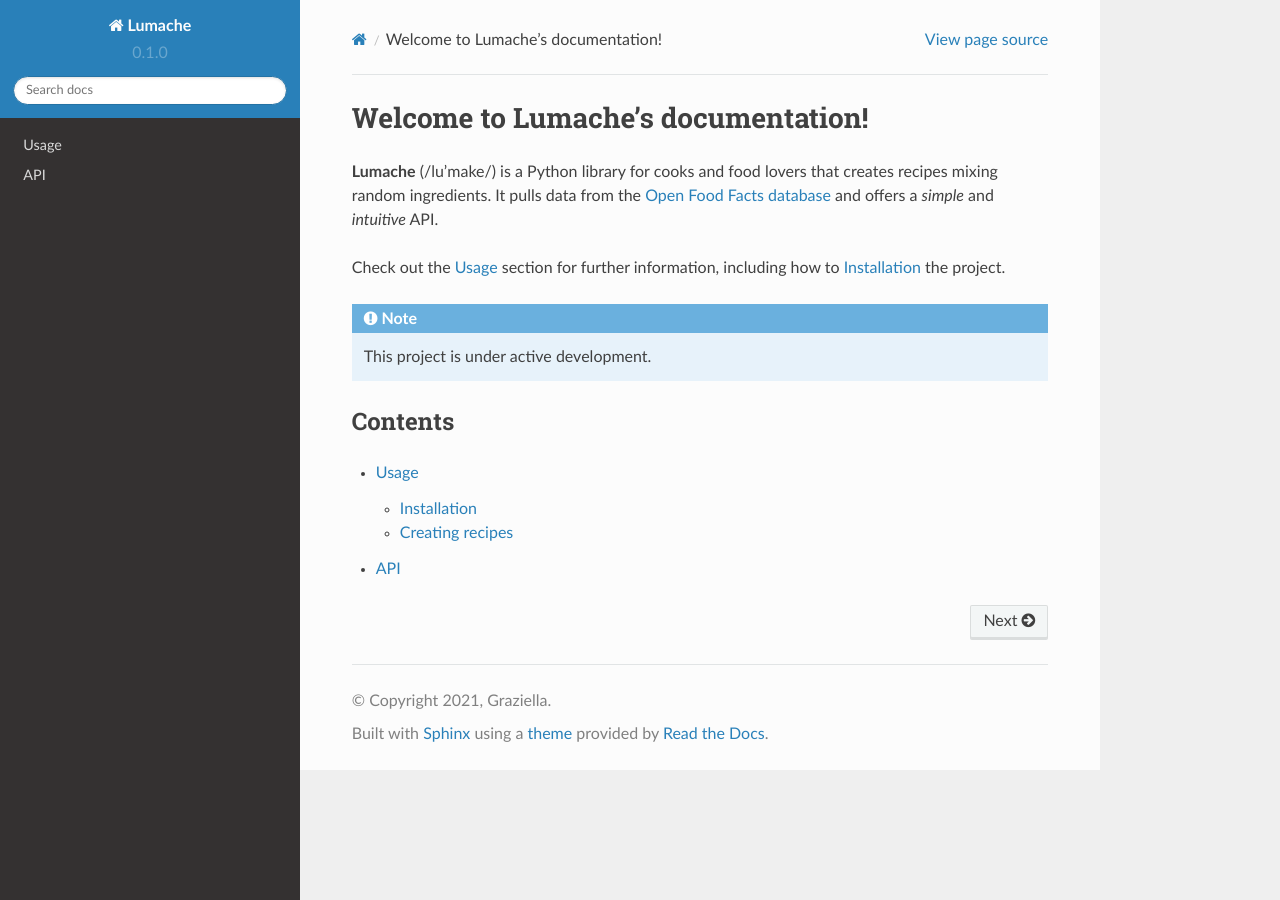
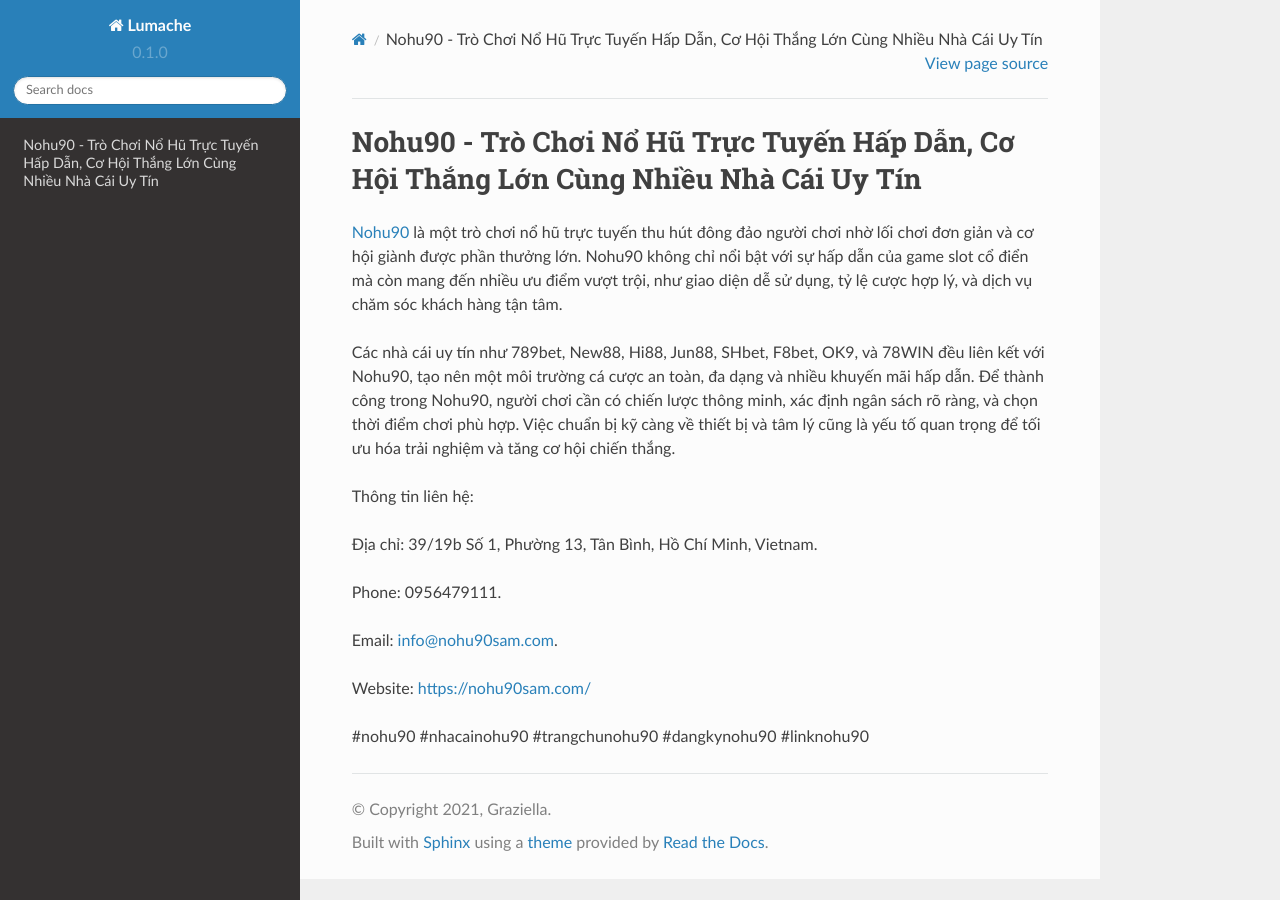
Before and after one commit to luongchanvien962/nohu90samcom, a Sphinx documentation site: the page built from docs/source/index.rst, in a window 1280 px wide. Built offline with Sphinx 7.4.7 and the Read the Docs theme 2.0.0, drawn with Linux system fonts in a browser that asks for light colours.

Commit message:
Update index.rst

```diff
--- a/docs/source/index.rst
+++ b/docs/source/index.rst
@@ -1,22 +1,18 @@
-Welcome to Lumache's documentation!
+Nohu90 - Trò Chơi Nổ Hũ Trực Tuyến Hấp Dẫn, Cơ Hội Thắng Lớn Cùng Nhiều Nhà Cái Uy Tín
 ===================================
 
-**Lumache** (/lu'make/) is a Python library for cooks and food lovers
-that creates recipes mixing random ingredients.
-It pulls data from the `Open Food Facts database <https://world.openfoodfacts.org/>`_
-and offers a *simple* and *intuitive* API.
+`Nohu90 <https://nohu90sam.com/>`_ là một trò chơi nổ hũ trực tuyến thu hút đông đảo người chơi nhờ lối chơi đơn giản và cơ hội giành được phần thưởng lớn. Nohu90 không chỉ nổi bật với sự hấp dẫn của game slot cổ điển mà còn mang đến nhiều ưu điểm vượt trội, như giao diện dễ sử dụng, tỷ lệ cược hợp lý, và dịch vụ chăm sóc khách hàng tận tâm.
 
-Check out the :doc:`usage` section for further information, including
-how to :ref:`installation` the project.
+Các nhà cái uy tín như 789bet, New88, Hi88, Jun88, SHbet, F8bet, OK9, và 78WIN đều liên kết với Nohu90, tạo nên một môi trường cá cược an toàn, đa dạng và nhiều khuyến mãi hấp dẫn. Để thành công trong Nohu90, người chơi cần có chiến lược thông minh, xác định ngân sách rõ ràng, và chọn thời điểm chơi phù hợp. Việc chuẩn bị kỹ càng về thiết bị và tâm lý cũng là yếu tố quan trọng để tối ưu hóa trải nghiệm và tăng cơ hội chiến thắng.
 
-.. note::
+Thông tin liên hệ:
 
-   This project is under active development.
+Địa chỉ: 39/19b Số 1, Phường 13, Tân Bình, Hồ Chí Minh, Vietnam.
 
-Contents
---------
+Phone: 0956479111.
 
-.. toctree::
+Email: info@nohu90sam.com.
 
-   usage
-   api
+Website: https://nohu90sam.com/
+
+#nohu90 #nhacainohu90 #trangchunohu90 #dangkynohu90 #linknohu90
```
